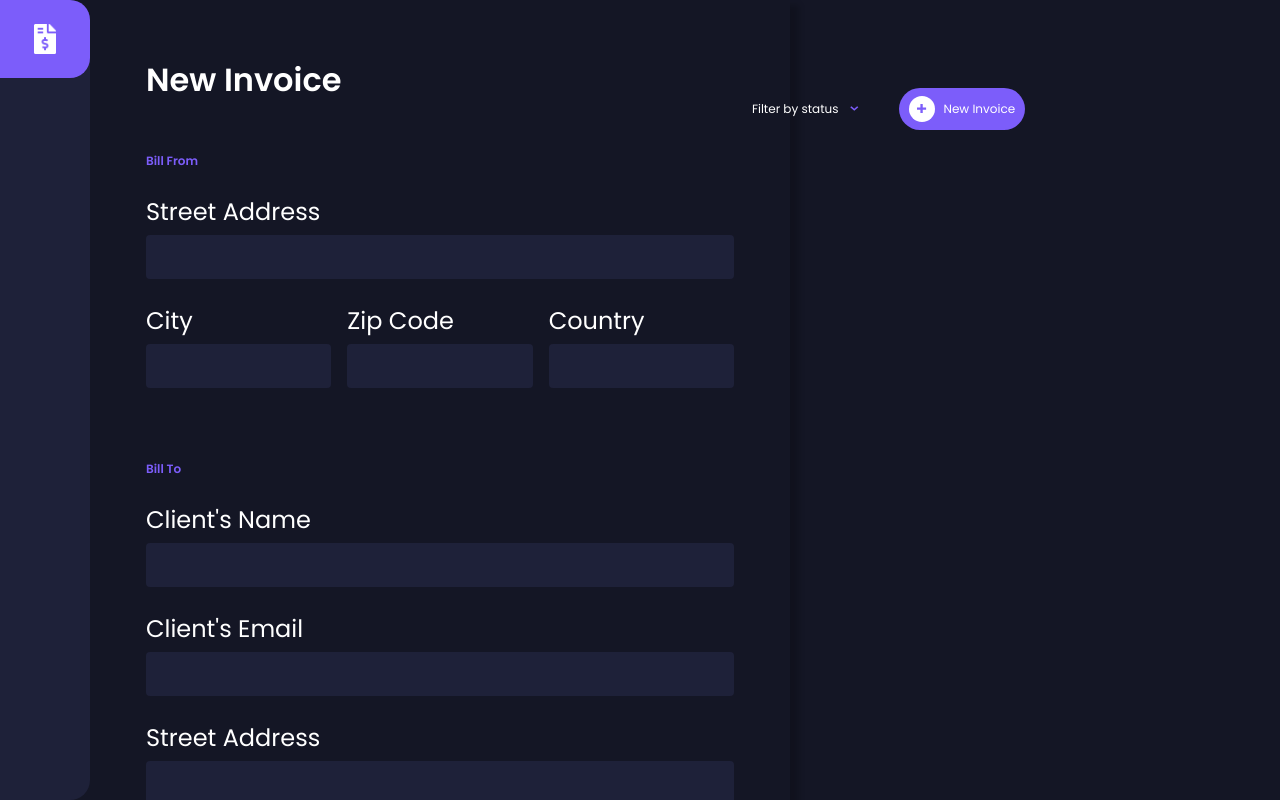
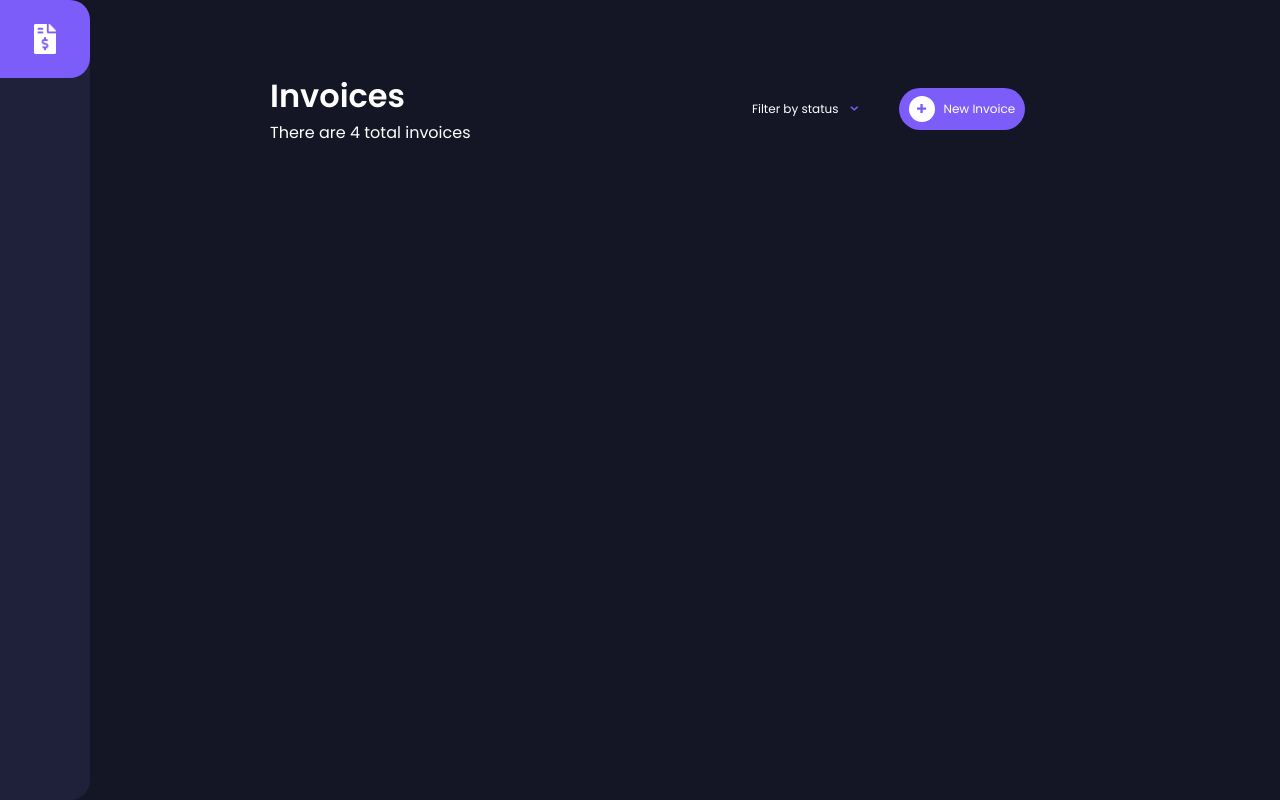
Before and after one commit to bilaltemel/invoice-app, a Vue app: page /#/ in a window 1280 px wide. Built offline with nearby package versions, Linux system fonts and the light colour scheme.

Commit message:
Animated Invoice Modal

```diff
--- a/src/App.vue
+++ b/src/App.vue
@@ -3,7 +3,9 @@
     <div v-if="!mobile" class="app flex">
       <Navigation />
       <div class="app-content flex flex-column">
-        <InvoiceModal />
+        <transition name="invoice">
+          <InvoiceModal v-if="invoiceModal" />
+        </transition>
         <router-view />
       </div>
     </div>
@@ -16,6 +18,7 @@
 <script>
 import Navigation from "./components/Navigation.vue";
 import InvoiceModal from "./components/InvoiceModal.vue";
+import { mapState } from "vuex";
 export default {
   data() {
     return {
@@ -39,6 +42,9 @@ export default {
       }
       this.mobile = false;
     },
+  },
+  computed: {
+    ...mapState(["invoiceModal"]),
   },
 };
 </script>
@@ -77,6 +83,23 @@ export default {
   p {
     margin-top: 16px;
   }
+}
+
+// animated invoice
+
+.invoice-enter-active,
+.invoive-leave-active {
+  transition: 0.4s ease all;
+}
+
+.invoice-enter-from {
+  transform: translateX(-600px);
+  opacity: 0;
+}
+
+.invoice-leave-to {
+  transform: translateX(-600px);
+  opacity: 0;
 }
 
 button,
--- a/src/components/InvoiceModal.vue
+++ b/src/components/InvoiceModal.vue
@@ -180,6 +180,8 @@
 </template>
 
 <script>
+import { mapMutations } from "vuex";
+
 export default {
   name: "InvoiceModal",
   data() {
@@ -206,6 +208,12 @@ export default {
       invoiceTotal: 0,
     };
   },
+  methods: {
+    ...mapMutations(["TOGGLE_INVOICE"]),
+    closeInvoice() {
+      this.TOGGLE_INVOICE();
+    },
+  },
 };
 </script>
 
@@ -214,27 +222,37 @@ export default {
   position: fixed;
   top: 0;
   left: 0;
-  background-color: transparent;
+  background-color: rgba(0, 0, 0, 0.5);
   width: 100%;
   height: 100vh;
-  overflow: scroll;
+  display: flex;
+  align-items: flex-start;
+  justify-content: flex-start;
+  overflow: hidden;
+  &::-webkit-scrollbar {
+    display: none;
+  }
   @media (min-width: 900px) {
     left: 90px;
   }
 
   .invoice-content {
     position: relative;
-    padding: 56px;
-    max-width: 700px;
+    padding: 40px;
+    max-width: 600px;
     width: 100%;
     background-color: #141625;
     color: #fff;
-    box-shadow: 10px 4px 6px -1px rgba(0, 0, 0, 0.2),
-      0 2px 4px -1px rgba(0, 0, 0, 0.06);
+    max-height: 100vh;
+    height: 100vh;
+    overflow-y: auto;
+    border-radius: 0;
+    box-shadow: 0 4px 20px rgba(0, 0, 0, 0.3);
 
     h1 {
-      margin-bottom: 48px;
+      margin-bottom: 32px;
       color: #fff;
+      font-size: 24px;
     }
 
     h3 {
@@ -349,15 +367,33 @@ export default {
         justify-content: flex-end;
       }
     }
+
+    // Scrollbar stilleri
+    &::-webkit-scrollbar {
+      width: 8px;
+    }
+
+    &::-webkit-scrollbar-track {
+      background: #141625; // Arka plan rengi
+    }
+
+    &::-webkit-scrollbar-thumb {
+      background: #252945; // Kaydırma çubuğu rengi
+      border-radius: 4px;
+    }
+
+    &::-webkit-scrollbar-thumb:hover {
+      background: #1e2139; // Hover durumunda renk
+    }
   }
 
   .input {
-    margin-bottom: 24px;
+    margin-bottom: 16px;
   }
 
   label {
-    font-size: 24px;
-    margin-bottom: 6px;
+    font-size: 14px;
+    margin-bottom: 4px;
   }
 
   input,
--- a/src/store/index.js
+++ b/src/store/index.js
@@ -1,14 +1,15 @@
-import { createStore } from 'vuex'
+import { createStore } from "vuex";
 
 export default createStore({
   state: {
+    invoiceModal: null,
   },
-  getters: {
+  getters: {},
+  mutations: {
+    TOGGLE_INVOICE(state) {
+      state.invoiceModal = !state.invoiceModal;
+    },
   },
-  mutations: {
-  },
-  actions: {
-  },
-  modules: {
-  }
-})
+  actions: {},
+  modules: {},
+});
--- a/src/views/HomeView.vue
+++ b/src/views/HomeView.vue
@@ -30,7 +30,7 @@
 
 <script>
 // @ is an alias to /src
-
+import { mapMutations } from "vuex";
 export default {
   name: "HomeView",
   data() {
@@ -39,7 +39,10 @@ export default {
     };
   },
   methods: {
-    newInvoice() {},
+    ...mapMutations(["TOGGLE_INVOICE"]),
+    newInvoice() {
+      this.TOGGLE_INVOICE();
+    },
     toggleFilterMenu() {
       this.filterMenu = !this.filterMenu;
     },
```
